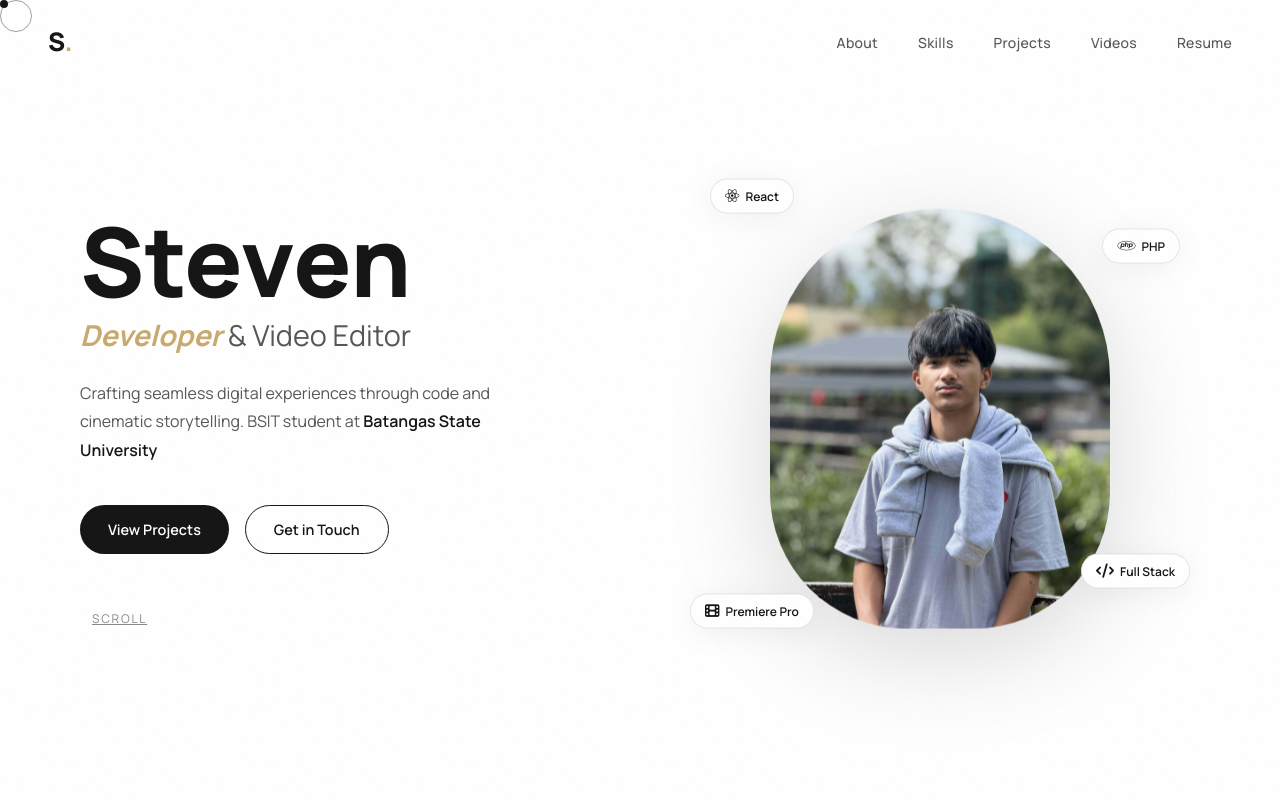
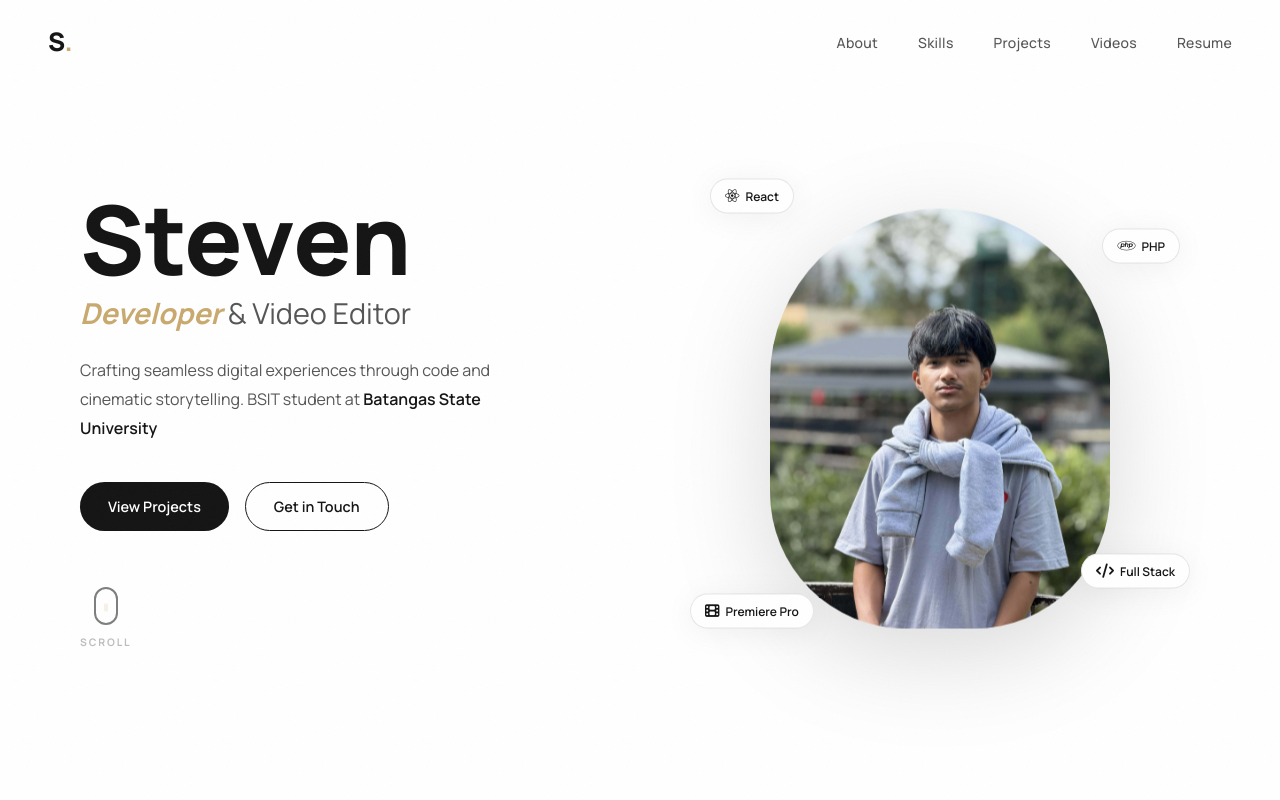
Before and after one commit to Bibenqwq/STEVEN_PORTFOLIO, a React (Vite) app: page / in a window 1280 px wide. Shown: the top 800 px of the page. Built offline with nearby package versions, Linux system fonts and the light colour scheme.

Commit message:
Update index.css

```diff
--- a/src/index.css
+++ b/src/index.css
@@ -46,7 +46,6 @@ body {
   background: var(--cream);
   color: var(--text-primary);
   overflow-x: hidden;
-  cursor: none;
 }
 
 /* ── NOISE TEXTURE OVERLAY ── */
@@ -60,33 +59,7 @@ body {
   background-size: 200px;
 }
 
-/* ── CUSTOM CURSOR ── */
-.cursor {
-  position: fixed;
-  width: 8px;
-  height: 8px;
-  background: var(--dark);
-  border-radius: 50%;
-  pointer-events: none;
-  z-index: 10000;
-  transform: translate(-50%, -50%);
-  transition: transform 0.1s, background 0.2s;
-}
 
-.cursor-follower {
-  position: fixed;
-  width: 32px;
-  height: 32px;
-  border: 1.5px solid var(--dark);
-  border-radius: 50%;
-  pointer-events: none;
-  z-index: 9999;
-  transform: translate(-50%, -50%);
-  transition: all 0.12s ease;
-  opacity: 0.4;
-}
-
-body:hover .cursor { opacity: 1; }
 
 /* ── SCROLLBAR ── */
 ::-webkit-scrollbar { width: 5px; }
@@ -310,16 +283,7 @@ em { font-style: italic; font-weight: 700; }
   overflow: hidden;
 }
 
-.hero-bg-grid {
-  position: absolute;
-  inset: 0;
-  pointer-events: none;
-  background-image:
-    linear-gradient(var(--border) 1px, transparent 1px),
-    linear-gradient(90deg, var(--border) 1px, transparent 1px);
-  background-size: 60px 60px;
-  opacity: 0.5;
-}
+
 
 /* HERO CONTENT */
 .hero-content {
@@ -401,35 +365,52 @@ em { font-style: italic; font-weight: 700; }
 }
 
 .hero-scroll-indicator {
+  display: inline-flex;
+  flex-direction: column;
+  align-items: center;
+  gap: 10px;
+  margin-top: 56px;
+  text-decoration: none;
+  transition: transform 0.3s ease, opacity 0.3s ease;
+  opacity: 0.55;
+}
+
+.hero-scroll-indicator:hover {
+  transform: translateY(4px);
+  opacity: 1;
+}
+
+.scroll-mouse {
+  width: 24px;
+  height: 38px;
+  border: 2px solid var(--dark);
+  border-radius: 12px;
   display: flex;
-  align-items: center;
-  gap: 12px;
-  margin-top: 56px;
-  font-size: 0.75rem;
-  letter-spacing: 0.15em;
+  justify-content: center;
+  padding-top: 6px;
+  position: relative;
+}
+
+.scroll-dot {
+  width: 4px;
+  height: 8px;
+  background: var(--accent);
+  border-radius: 99px;
+  animation: scroll-bounce 1.8s cubic-bezier(0.45, 0, 0.55, 1) infinite;
+}
+
+@keyframes scroll-bounce {
+  0%   { transform: translateY(0);   opacity: 1; }
+  60%  { transform: translateY(10px); opacity: 0.2; }
+  100% { transform: translateY(0);   opacity: 1; }
+}
+
+.scroll-label {
+  font-size: 0.65rem;
+  font-weight: 700;
+  letter-spacing: 0.18em;
   text-transform: uppercase;
   color: var(--text-muted);
-}
-
-.scroll-line {
-  width: 48px;
-  height: 1px;
-  background: var(--accent);
-  position: relative;
-  overflow: hidden;
-}
-
-.scroll-line::after {
-  content: '';
-  position: absolute;
-  inset: 0;
-  background: var(--cream);
-  animation: scroll-anim 2s infinite;
-}
-
-@keyframes scroll-anim {
-  0% { transform: translateX(-100%); }
-  100% { transform: translateX(100%); }
 }
 
 /* HERO VISUAL — PHOTO */
```
